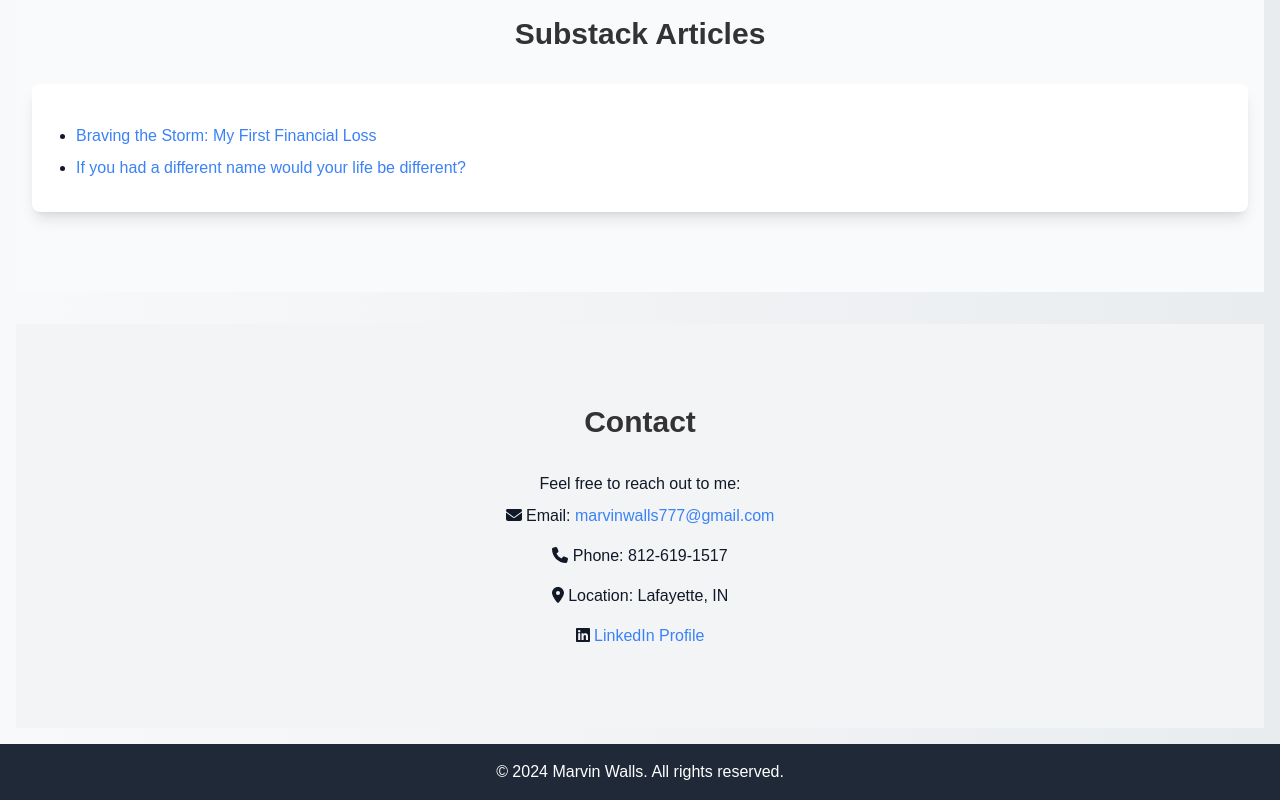
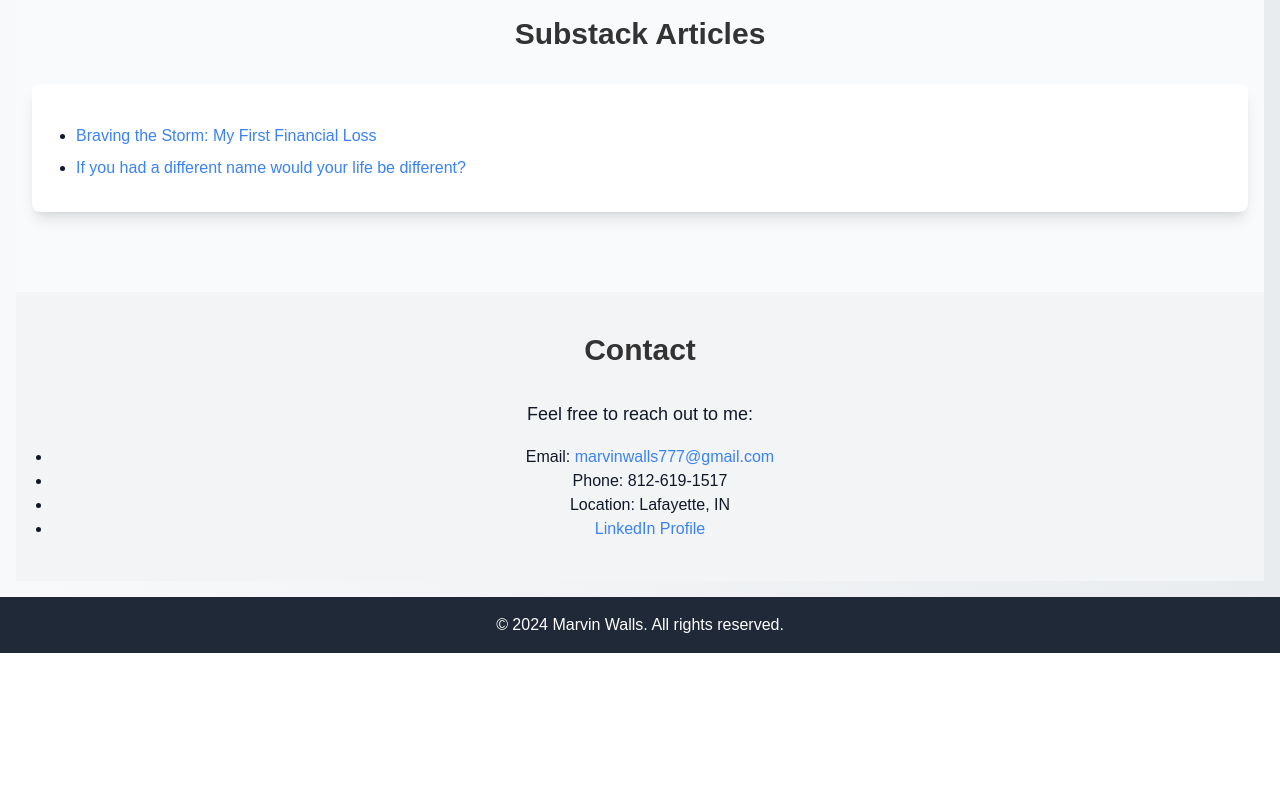
Before and after one commit to MarvinWalls/my-portfolio, a React (Create React App) app: page / in a window 1280 px wide. Shown: the part 1214-2014 px from the top of the page. After the commit the page ends 1867 px from the top, so only its background shows below. Built offline with nearby package versions, Linux system fonts and the light colour scheme.

Commit message:
Reduce padding in Contact section

```diff
--- a/src/components/Contact.js
+++ b/src/components/Contact.js
@@ -1,19 +1,18 @@
 import React from 'react';
-import { FontAwesomeIcon } from '@fortawesome/react-fontawesome';
-import { faEnvelope, faPhone, faMapMarkerAlt } from '@fortawesome/free-solid-svg-icons';
-import { faLinkedin } from '@fortawesome/free-brands-svg-icons'; // Correct import for LinkedIn icon
 
 const Contact = () => {
   return (
-    <section id="contact" className="mt-8 py-20 bg-gray-100 text-gray-900">
-      <div className="container mx-auto text-center">
-        <h2 className="text-3xl font-bold mb-8">Contact</h2>
-        <p>Feel free to reach out to me:</p>
-        <ul className="list-none mt-2 space-y-4">
-          <li><FontAwesomeIcon icon={faEnvelope} /> Email: <a href="mailto:marvinwalls777@gmail.com" className="text-blue-500 hover:underline">marvinwalls777@gmail.com</a></li>
-          <li><FontAwesomeIcon icon={faPhone} /> Phone: 812-619-1517</li>
-          <li><FontAwesomeIcon icon={faMapMarkerAlt} /> Location: Lafayette, IN</li>
-          <li><FontAwesomeIcon icon={faLinkedin} /> <a href="https://www.linkedin.com/in/marvinwalls/" target="_blank" rel="noopener noreferrer" className="text-blue-500 hover:underline">LinkedIn Profile</a></li>
+    <section id="contact" className="py-10 bg-gray-100 text-gray-900">
+      <div className="container mx-auto px-4">
+        <h2 className="text-3xl font-bold text-center mb-8">Contact</h2>
+        <p className="text-lg leading-relaxed text-center">
+          Feel free to reach out to me:
+        </p>
+        <ul className="list-disc pl-5 mt-4 text-center">
+          <li>Email: <a href="mailto:marvinwalls777@gmail.com" className="text-blue-500 hover:underline">marvinwalls777@gmail.com</a></li>
+          <li>Phone: 812-619-1517</li>
+          <li>Location: Lafayette, IN</li>
+          <li><a href="https://www.linkedin.com/in/marvinwalls/" target="_blank" rel="noopener noreferrer" className="text-blue-500 hover:underline">LinkedIn Profile</a></li>
         </ul>
       </div>
     </section>
--- a/src/components/Header.js
+++ b/src/components/Header.js
@@ -3,13 +3,12 @@ import React from 'react';
 const Header = () => {
   return (
     <header className="bg-gray-800 text-white">
-      <div className="container mx-auto px-4 py-4 flex justify-between items-center">
-        <h1 className="text-2xl font-bold">My Portfolio</h1>
+      <div className="container mx-auto px-4 py-4 flex justify-center items-center">
         <nav>
           <ul className="flex space-x-4">
             <li><a href="#home" className="hover:text-yellow-400">Home</a></li>
             <li><a href="#about" className="hover:text-yellow-400">About</a></li>
-            <li><a href="#substack-articles" className="hover:text-yellow-400">Substack Articles</a></li> {/* Update this link */}
+            <li><a href="#substack-articles" className="hover:text-yellow-400">Substack Articles</a></li>
             <li><a href="#contact" className="hover:text-yellow-400">Contact</a></li>
           </ul>
         </nav>
```
